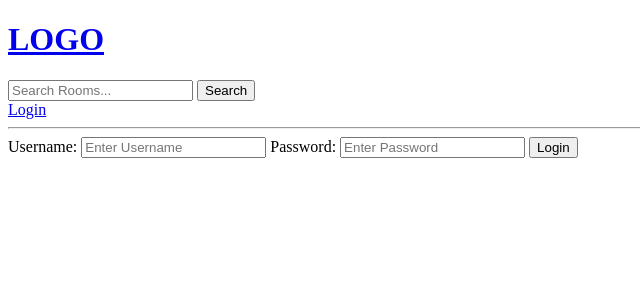
After one commit to Elbadil/Django-course, a Django app: page /login/ in a window 1280 px wide. The commit adds this page. Shown: the top 300 px of the page, without its empty margins (0-640 px from the left). Run offline with Django 4.2, Linux system fonts and the light colour scheme.

Commit message:
User authentication

```diff
--- /dev/null
+++ b/base/templates/base/login_register.html
@@ -0,0 +1,15 @@
+{% extends 'main.html' %}
+{% block content %}
+
+<div>
+    <form method="POST" action="">
+        {% csrf_token %}
+        <label>Username:</label>
+        <input type="text" name="username" placeholder="Enter Username">
+        <label>Password:</label>
+        <input type="password" name="password" placeholder="Enter Password">
+        <input type="submit" value="Login">
+    </form>
+</div>
+
+{% endblock%}
--- a/base/urls.py
+++ b/base/urls.py
@@ -3,6 +3,8 @@ from . import views
 
 
 urlpatterns = [
+    path('login/', views.loginPage, name='login'),
+    path('logout/', views.logoutUser, name='logout'),
     path('', views.home, name='home'),
     path('room/<str:id>/', views.room, name='room'),
     path('create-room/', views.createRoom, name='create-room'),
--- a/base/views.py
+++ b/base/views.py
@@ -2,6 +2,10 @@ from django.shortcuts import render, redirect
 from django.http import HttpResponse
 from django.db.models import Q
 from .models import Room, Topic
+from django.contrib.auth.decorators import login_required
+from django.contrib.auth.models import User
+from django.contrib.auth import authenticate, login, logout
+from django.contrib import messages
 from .forms import RoomForm
 
 
@@ -11,6 +15,41 @@ from .forms import RoomForm
 #     {'id': 3, 'name': 'Lets learn JavaScript!'},
 # ]
 
+
+def loginPage(request):
+    """"""
+    if request.user.is_authenticated:
+        return redirect('home')
+    if request.method == 'POST':
+        username = request.POST.get('username')
+        password = request.POST.get('password')
+        try:
+            # 'objects.get' retrieves a single object
+            # checks if the user exists
+            user = User.objects.get(username=username)
+        except:
+            # we don't need to pass it in the context dict it is recognized by the app
+            messages.error(request, 'User does not exist')
+
+        # validates users credentials if they match we will create a session
+        user = authenticate(request, username=username, password=password)
+        # if the credentials does not match
+        if not user:
+            messages.error(request, 'Wrong Password')
+        else:
+            # elif the authentication was succesful we create a session for the user
+            login(request, user)
+            return redirect('home')
+    context = {}
+    return render(request, 'base/login_register.html', context)
+
+
+def logoutUser(request):
+    """"""
+    logout(request)
+    return redirect('home')
+
+
 def home(request):
     """"""
     q = request.GET.get('q') if request.GET.get('q') != None else ''
@@ -19,6 +58,7 @@ def home(request):
     # we'll still be able to return the results for Python Rooms
     # But in case the q is set to an empty string icontains
     # returns all the rooms we have in our db
+    #'objects.filter' retrieves all the objects where field is equal to value
     rooms = Room.objects.filter(
         Q(topic__name__icontains=q) | # Topic Name Rooms
         Q(name__icontains=q) | # Room Name
@@ -42,6 +82,7 @@ def room(request, id):
     return render(request, 'base/room.html', {'room': room})
 
 
+@login_required(login_url='login')
 def createRoom(request):
     """"""
     form = RoomForm()
@@ -60,6 +101,7 @@ def createRoom(request):
     return render(request, 'base/room_form.html', context)
 
 
+@login_required(login_url='login')
 def updateRoom(request, id):
     """"""
     room = Room.objects.get(id=int(id))
@@ -68,6 +110,8 @@ def updateRoom(request, id):
     # we relaod all the data of the instance and pass it
     # to the values of the form now the form has labels/attributes
     # and the value for each attribute/label reloaded
+    if request.user != room.host:
+        return HttpResponse('Unauthorized')
     if request.method == 'POST':
         form = RoomForm(request.POST, instance=room) # We specify the instance
         # we want to update to update a Room
@@ -78,9 +122,12 @@ def updateRoom(request, id):
     return render(request, 'base/room_form.html', context)
 
 
+@login_required(login_url='login')
 def deleteRoom(request, id):
     """"""
     room = Room.objects.get(id=int(id))
+    if request.user != room.host:
+        return HttpResponse('Unauthorized')
     if request.method == 'POST': # if the form is submitted
         room.delete()
         return redirect('home')
--- a/templates/main.html
+++ b/templates/main.html
@@ -7,6 +7,13 @@
 </head>
 <body>
     {% include 'navbar.html' %}
+    {% if messages %}
+    <ul class="messages">
+        {% for message in messages %}
+        <li{% if message.tags %} class="{{ message.tags }}"{% endif %}>{{ message }}</li>
+        {% endfor %}
+    </ul>
+    {% endif %}
     {% block content %}
     {% endblock %}
 </body>
--- a/templates/navbar.html
+++ b/templates/navbar.html
@@ -7,4 +7,9 @@
     <input type="submit" value="Search">
 </form>
 
+{% if request.user.is_authenticated %}
+    <a href="{% url 'logout' %}"> Logout </a>
+{% else %}
+    <a href="{% url 'login' %}">Login</a>
+{% endif %}
 <hr>
```
Also changed, not shown: base/templates/base/home.html (+9 -3 lines), db.sqlite3.
